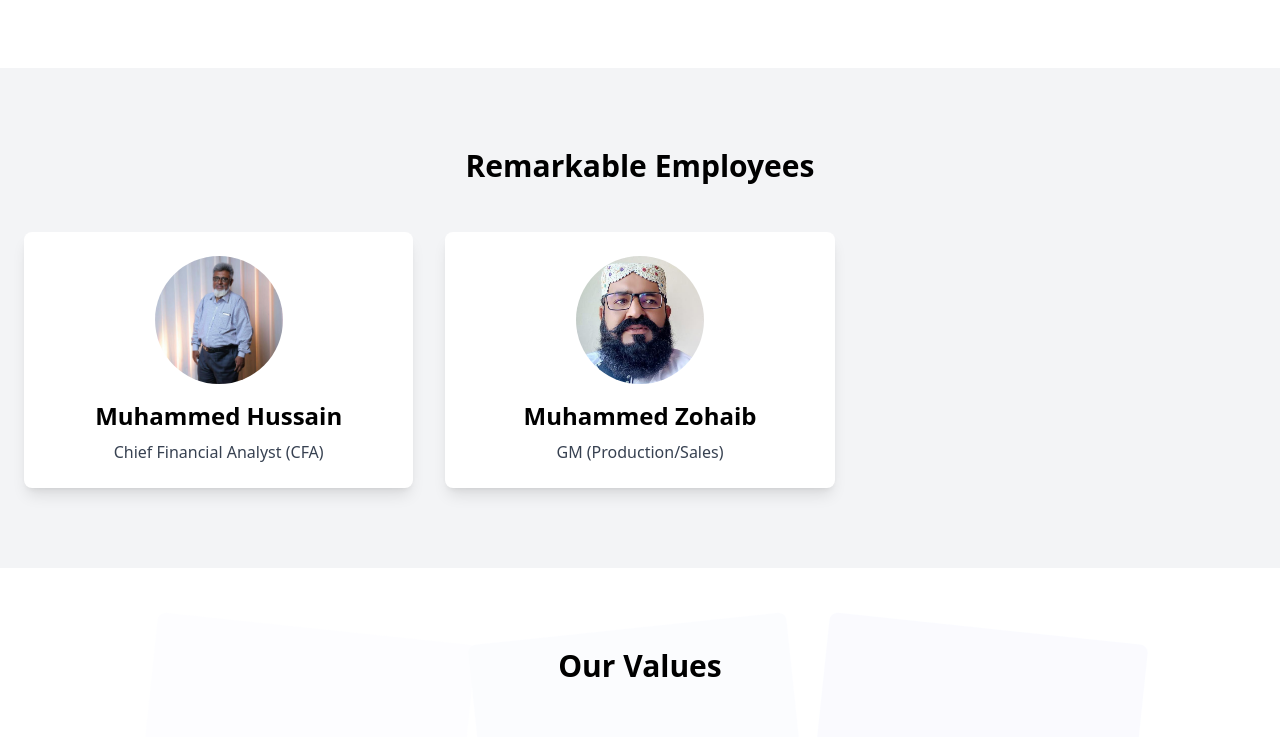
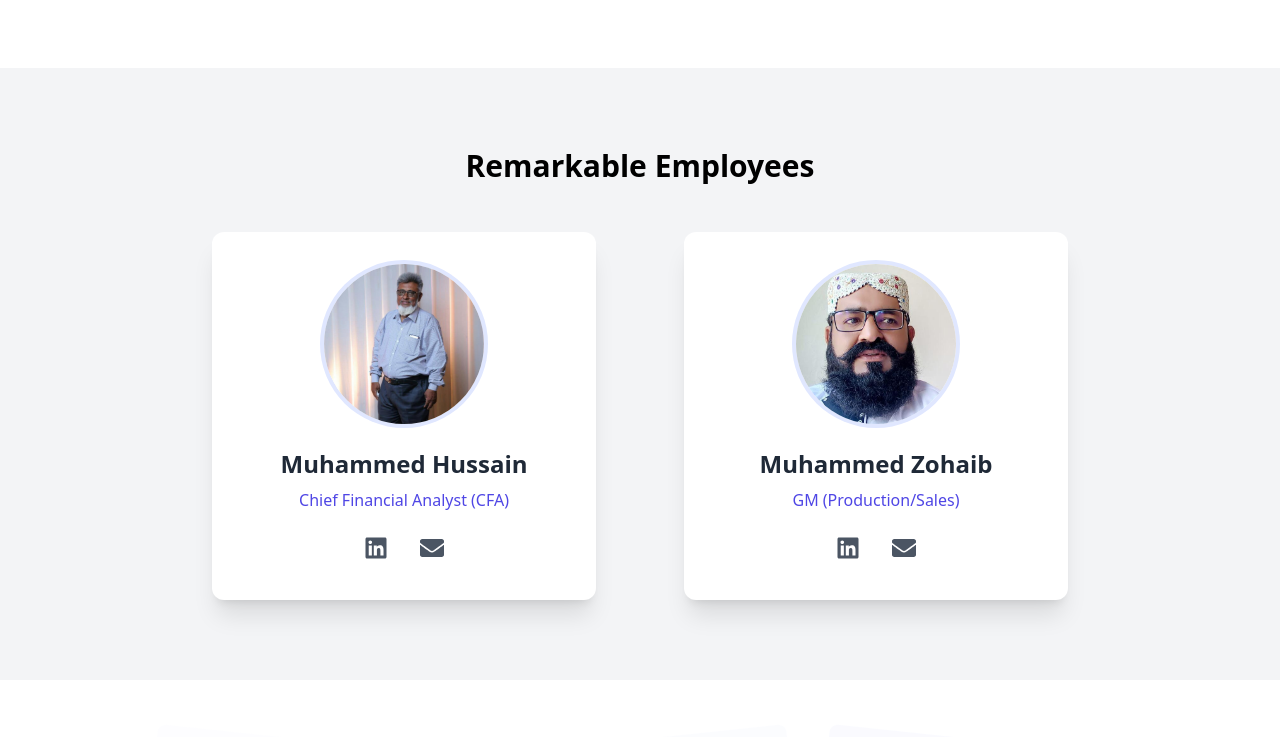
Before and after one commit to azurecoders/clipsee, a React (Vite) app: page /about in a window 1280 px wide. Shown: the part 1660-2397 px from the top of the page. Built offline with nearby package versions, Linux system fonts and the light colour scheme.

Commit message:
Update AboutPage.jsx

```diff
--- a/src/components/AboutPage.jsx
+++ b/src/components/AboutPage.jsx
@@ -1,5 +1,5 @@
 import React from "react";
-import { FaCheckCircle } from "react-icons/fa";
+import { FaCheckCircle, FaLinkedin, FaEnvelope } from "react-icons/fa";
 import owner from "../assets/owner.jpg";
 import hussnain from "../assets/hussnain.jpg";
 import zohaib from "../assets/zohaib.jpg";
@@ -14,7 +14,6 @@ const employeeData = [
     position: "Chief Financial Analyst (CFA)",
     image: hussnain,
   },
-
   {
     name: "Muhammed Zohaib",
     position: "GM (Production/Sales)",
@@ -25,7 +24,6 @@ const employeeData = [
 const AboutPage = () => {
   return (
     <div>
-      {/* Hero Section */}
       <section className="bg-indigo-600 text-white py-20">
         <div className="container mx-auto px-6 text-center">
           <h1 className="text-4xl md:text-6xl font-bold mb-4">About Clipsee</h1>
@@ -36,7 +34,6 @@ const AboutPage = () => {
         </div>
       </section>
 
-      {/* Company Overview Section */}
       <section className="py-20 bg-gray-100">
         <div className="container mx-auto px-6 text-center">
           <h2 className="text-3xl font-bold mb-12">Our Company</h2>
@@ -82,14 +79,13 @@ const AboutPage = () => {
         </div>
       </section>
 
-      {/* Owner Section */}
       <section className="py-20 bg-white">
         <div className="container mx-auto px-6 text-center">
           <h2 className="text-3xl font-bold mb-12">Meet the Owner</h2>
           <img
             src={owner}
             alt="Sajid Rashid Khan"
-            className="w-40 h-40 rounded-full mx-auto mb-4"
+            className="w-40 h-40 rounded-full mx-auto mb-4 object-cover shadow-lg"
           />
           <h3 className="text-2xl font-semibold mb-2">Sajid Rashid Khan</h3>
           <p className="text-lg mb-8">
@@ -100,32 +96,48 @@ const AboutPage = () => {
         </div>
       </section>
 
-      {/* Remarkable Employees Section */}
       <section className="py-20 bg-gray-100">
         <div className="container mx-auto px-6">
           <h2 className="text-3xl font-bold text-center mb-12">
             Remarkable Employees
           </h2>
-          <div className="grid grid-cols-1 md:grid-cols-3 gap-8 justify-content-center">
+          <div className="max-w-4xl mx-auto">
+            <div className="grid grid-cols-1 md:grid-cols-2 gap-12 justify-items-center">
               {employeeData.map((employee, index) => (
                 <div
                   key={index}
-                className="bg-white rounded-lg shadow-lg p-6 text-center"
+                  className="bg-white rounded-xl shadow-xl p-8 text-center w-full max-w-sm transform transition-transform duration-300 hover:scale-105"
                 >
+                  <div className="relative mb-6">
+                    <div className="w-40 h-40 mx-auto">
                       <img
                         src={employee.image}
                         alt={employee.name}
-                  className="w-32 h-32 rounded-full mx-auto mb-4 object-cover object-top"
+                        className="w-full h-full rounded-full object-cover object-top ring-4 ring-indigo-100"
                       />
-                <h3 className="text-2xl font-semibold mb-2">{employee.name}</h3>
-                <p className="text-gray-700">{employee.position}</p>
+                    </div>
+                  </div>
+                  <h3 className="text-2xl font-semibold mb-2 text-gray-800">
+                    {employee.name}
+                  </h3>
+                  <p className="text-indigo-600 font-medium mb-4">
+                    {employee.position}
+                  </p>
+                  <div className="flex justify-center space-x-4 text-gray-600">
+                    <button className="p-2 hover:text-indigo-600 transition-colors">
+                      <FaLinkedin size={24} />
+                    </button>
+                    <button className="p-2 hover:text-indigo-600 transition-colors">
+                      <FaEnvelope size={24} />
+                    </button>
+                  </div>
                 </div>
               ))}
             </div>
           </div>
+        </div>
       </section>
 
-      {/* Our Values Section */}
       <section className="relative py-20 bg-white">
         <div className="absolute inset-0 flex justify-center items-center space-x-4 opacity-5">
           <div className="bg-indigo-100 w-1/4 h-64 rounded-lg transform rotate-6"></div>
@@ -162,7 +174,6 @@ const AboutPage = () => {
         </div>
       </section>
 
-      {/* Contact Section */}
       <section className="py-20 bg-gray-100">
         <div className="container mx-auto px-6 text-center">
           <h2 className="text-3xl font-bold mb-12">Contact Us</h2>
@@ -178,7 +189,6 @@ const AboutPage = () => {
         </div>
       </section>
 
-      {/* Footer */}
       <footer className="bg-gray-900 text-gray-400 py-8">
         <div className="container mx-auto px-6 text-center">
           <p>&copy; {new Date().getFullYear()} Clipsee. All rights reserved.</p>
```
Lines whose indentation alone changed are shown as unchanged.
